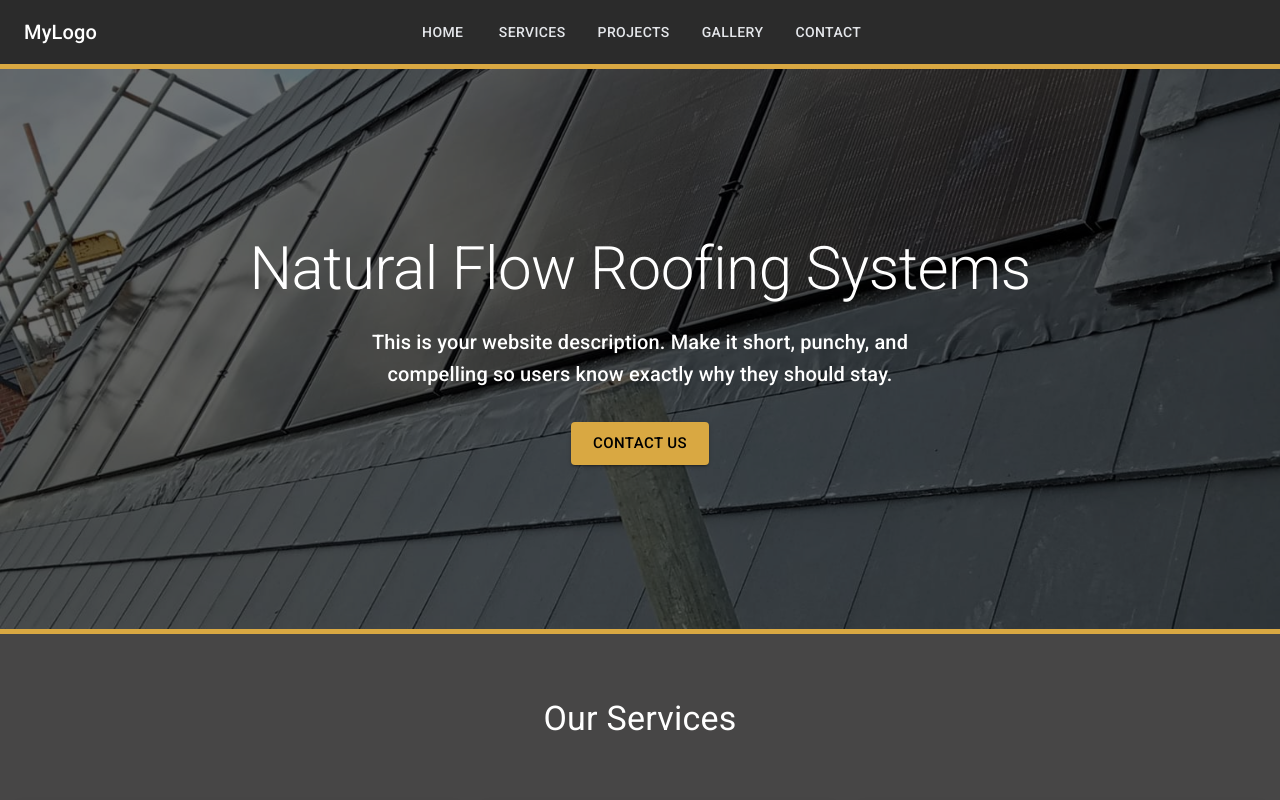
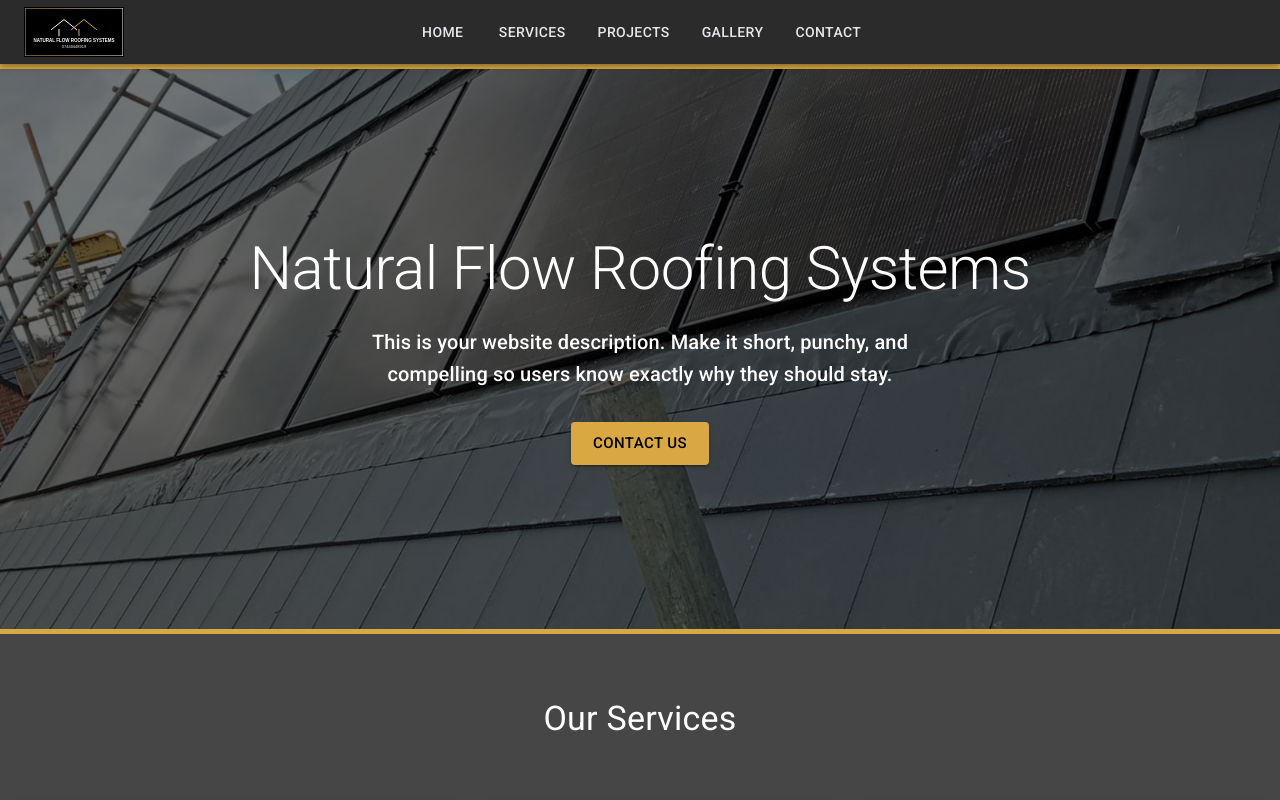
Before and after one commit to jkordek/rhroofing-website, a React (Vite) app: page / in a window 1280 px wide. Shown: the top 800 px of the page. Built offline with nearby package versions, Linux system fonts and the light colour scheme.

Commit message:
Add logo, make navbar sticky

```diff
--- a/src/components/Navbar.jsx
+++ b/src/components/Navbar.jsx
@@ -14,24 +14,30 @@ import {
   useMediaQuery,
 } from "@mui/material";
 import MenuIcon from "@mui/icons-material/Menu";
+import logo from "../images/logo.svg";
 
 const Navbar = () => {
   const menuItems = ["Home", "Services", "Projects", "Gallery", "Contact"];
-
-  // Detect mobile screen
   const isMobile = useMediaQuery("(max-width: 768px)");
-
-  // Drawer state
   const [open, setOpen] = useState(false);
 
   return (
     <>
-      <AppBar sx={{ bgcolor: "#2B2B2B" }} position="static">
+      <AppBar sx={{ bgcolor: "#2B2B2B" }} position="sticky" elevation={4}>
         <Toolbar sx={{ display: "flex", alignItems: "center" }}>
 
           {/* Left - Logo */}
-          <Box sx={{ flex: 1 }}>
-            <Typography variant="h6">MyLogo</Typography>
+          <Box sx={{ flex: 1, display: "flex", alignItems: "center" }}>
+            <Box
+              component="img"
+              src={logo}
+              alt="Natural Flow Roofing Logo"
+              sx={{
+                height: 50,
+                width: "auto",
+                cursor: "pointer",
+              }}
+            />
           </Box>
 
           {/* Desktop Menu */}
@@ -52,9 +58,8 @@ const Navbar = () => {
             </Box>
           )}
 
-          {/* Right (empty for now) */}
+          {/* Right */}
           <Box sx={{ flex: 1, display: "flex", justifyContent: "flex-end" }}>
-            {/* Mobile Hamburger */}
             {isMobile && (
               <IconButton
                 sx={{ color: "#E5E7EB" }}
```
Also changed, not shown: src/images/logo.svg (added).
